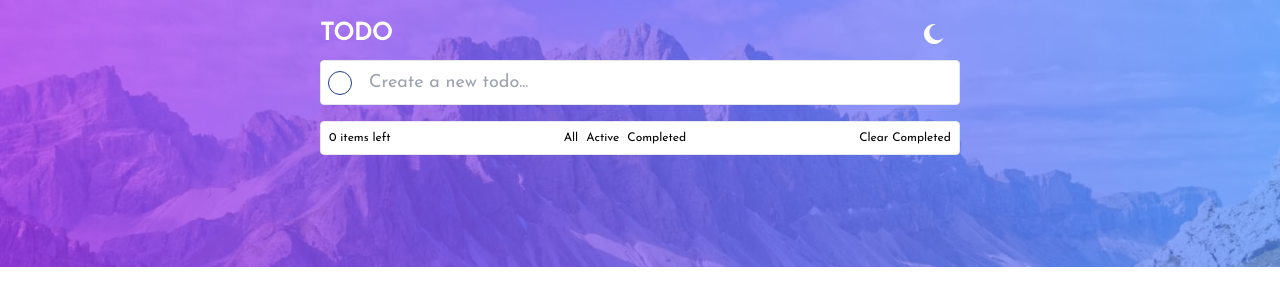
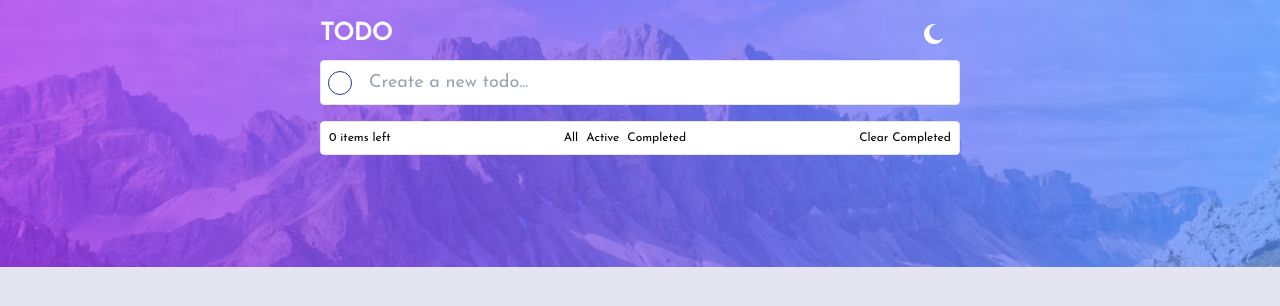
Before and after one commit to builtbyjosh/todo-app-main, a React (Create React App) app: page / in a window 1280 px wide. Shown: the top 306 px of the page. Built offline with nearby package versions, Linux system fonts and the light colour scheme.

Commit message:
add dark mode html classtoggle

```diff
--- a/src/App.tsx
+++ b/src/App.tsx
@@ -9,7 +9,11 @@ import TodoList from "./components/TodoList";
 function App() {
   const { isDarkMode } = useTodoContext();
   return (
-    <div className="relative flex justify-center h-screen">
+    <div
+      className={`${
+        isDarkMode ? "dark " : ""
+      } relative flex justify-center h-screen bg-lightTheme-very-light-grayish-blue dark:bg-darkTheme-very-dark-blue `}
+    >
       <div className="absolute inset-0 z-0">
         <img src={isDarkMode ? darkDesktopBg : lightDesktopBg} alt="" />
       </div>
```
